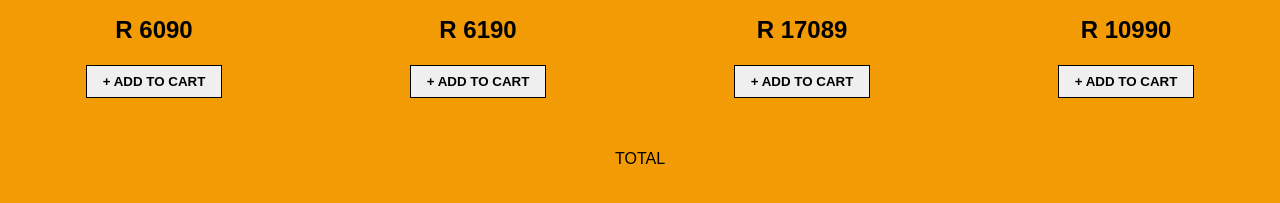
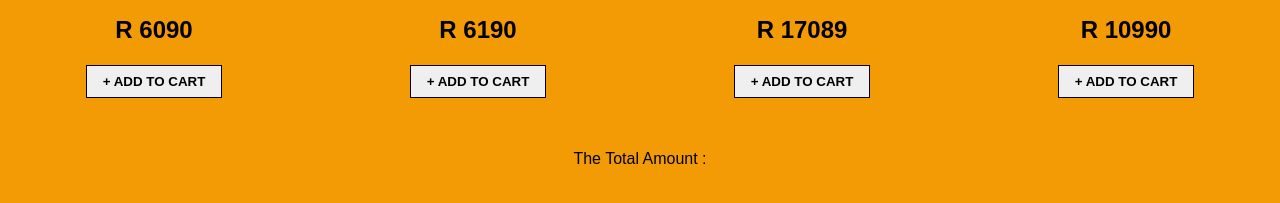
Before and after one commit to The-DigitalAcademy/chicken_licks-application-menu-, a plain HTML site: page index.html in a window 1280 px wide. Shown: the part 793-996 px from the top of the page. Drawn offline with Linux system fonts and the light colour scheme.

Commit message:
added br and fixed

```diff
--- a/index.html
+++ b/index.html
@@ -31,7 +31,7 @@
     </section>
     <br>
     <br>
-    TOTAL
+    <p><span> The Total Amount : </span></p>
     <br>
     <div class="products" id="images"></div>
   </d  iv>
```
